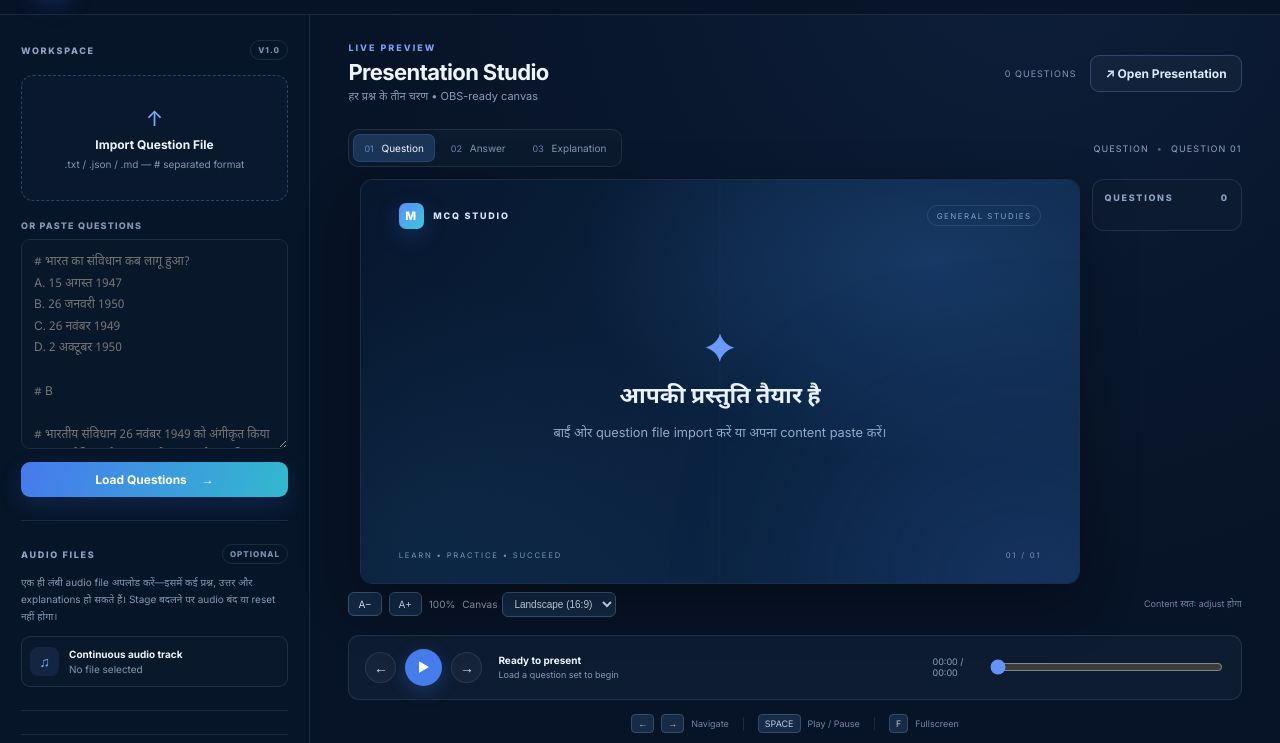
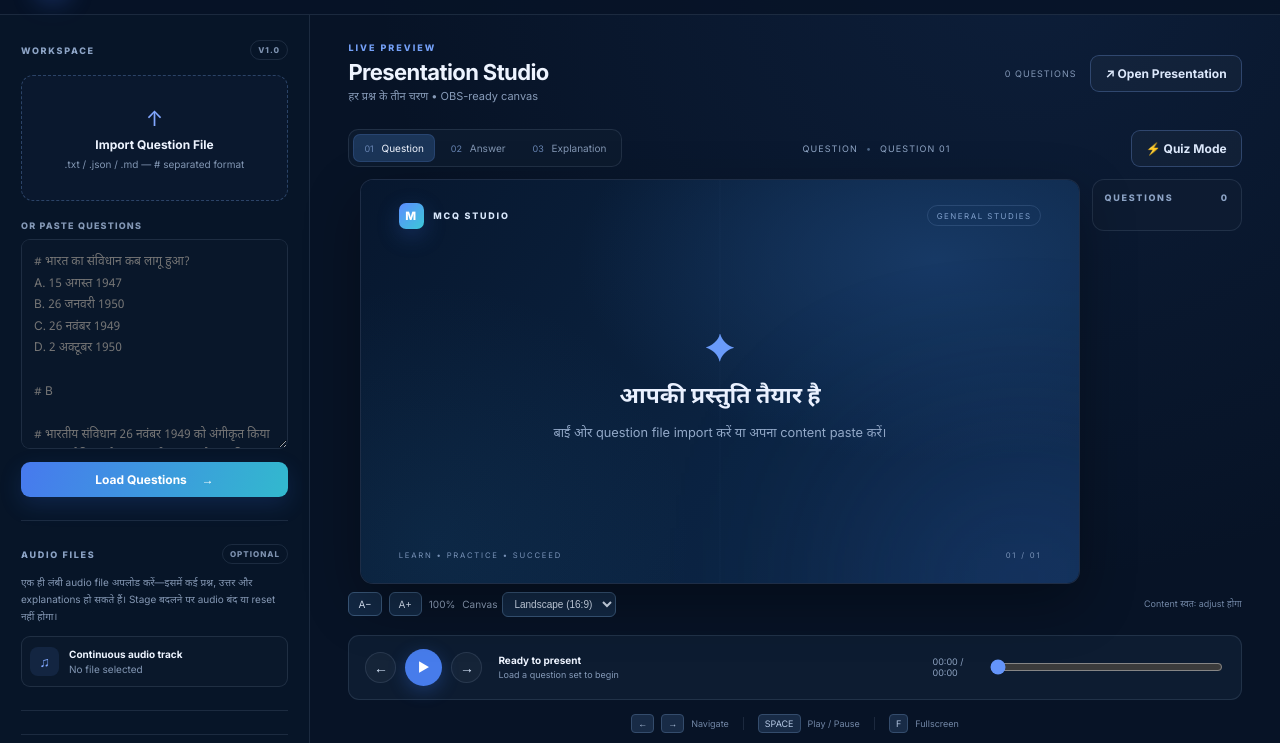
Before and after one commit to zotakbook-cmd/mcqvideo, a plain HTML site: page index.html in a window 1280 px wide. Shown: the part 57-800 px from the top of the page. Drawn offline with Linux system fonts and the light colour scheme.

Commit message:
Add quiz mode toggle button

```diff
--- a/index.html
+++ b/index.html
@@ -58,7 +58,7 @@
           <button class="stage-tab" data-stage="1"><span>02</span> Answer</button>
           <button class="stage-tab" data-stage="2"><span>03</span> Explanation</button>
         </div>
-        <div class="stage-meta"><span id="stageLabel">QUESTION</span><span class="meta-sep">•</span><span id="stageQuestion">QUESTION 01</span></div>
+        <div class="stage-meta"><span id="stageLabel">QUESTION</span><span class="meta-sep">•</span><span id="stageQuestion">QUESTION 01</span></div><button class="btn btn-outline quiz-mode-btn" id="quizModeBtn">⚡ Quiz Mode</button>
       </div>
 
       <div class="canvas-layout"><div class="preview-wrap" id="previewWrap">
```
